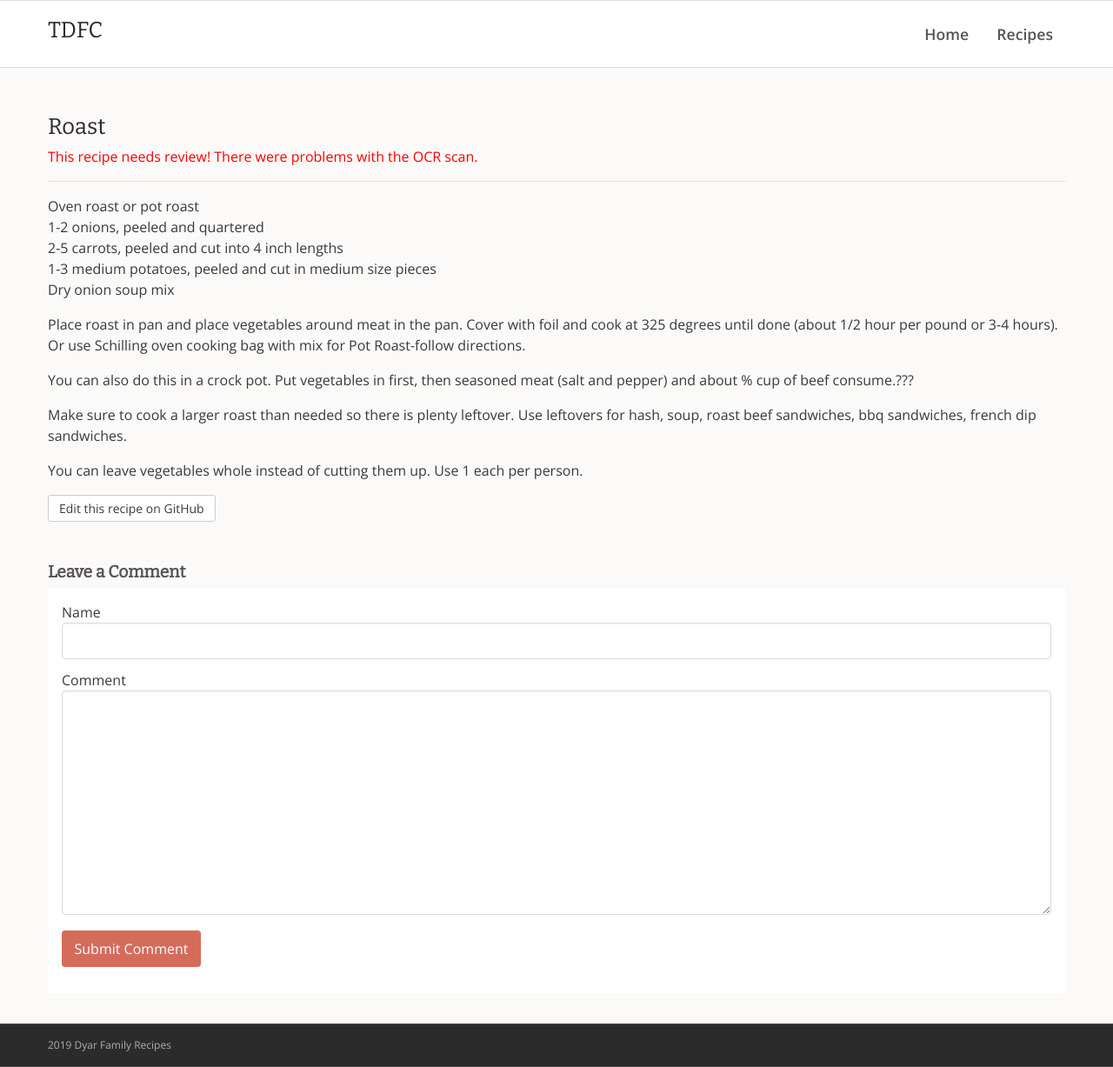
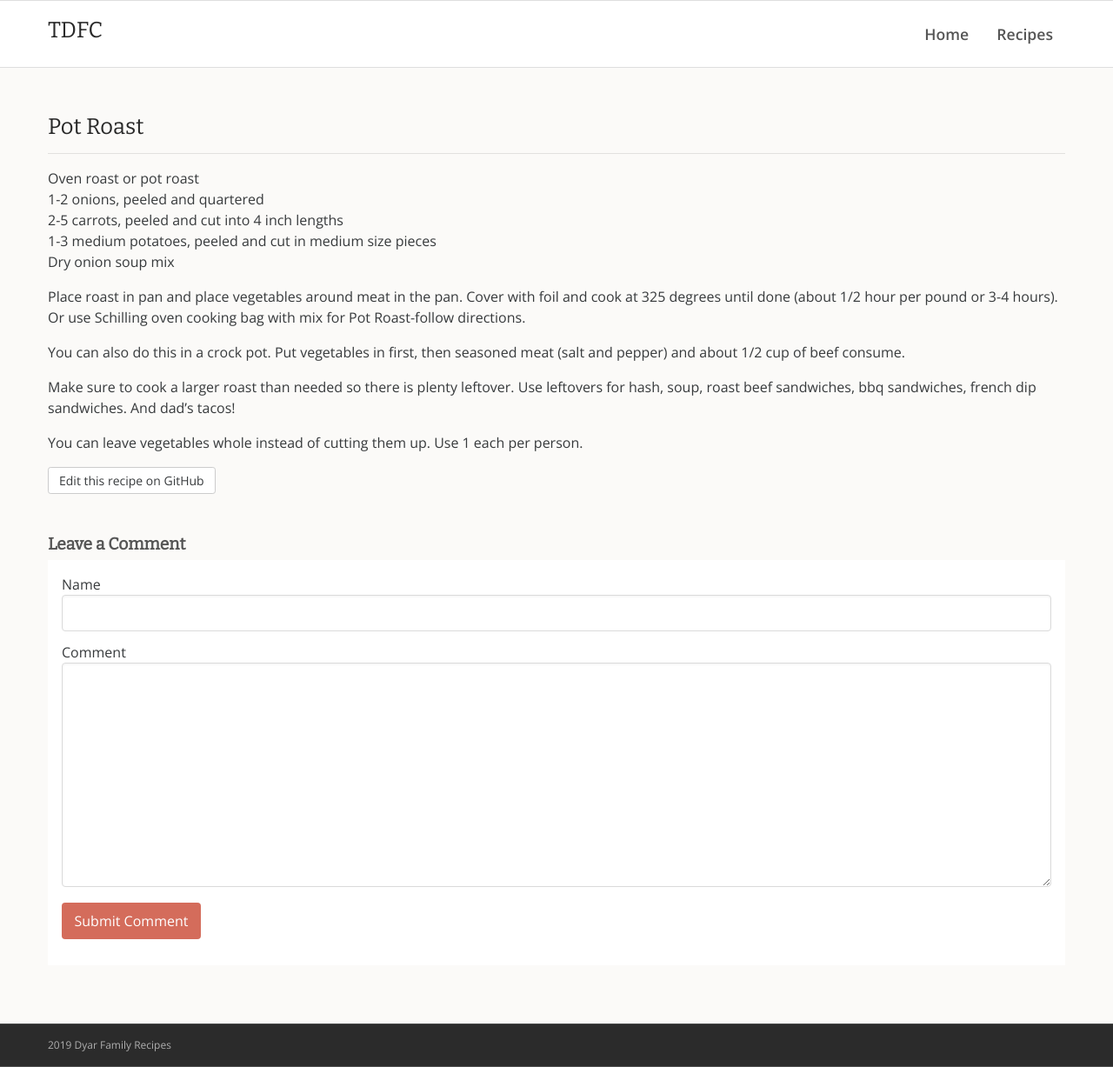
Before and after one commit to rdyar/tdfc, a Jekyll site: the page built from _main-courses/pot-roast.md, in a window 1280 px wide and 1227 px high. Shown: the whole window at 87% size. Built offline with Jekyll 4.4.1, drawn with Linux system fonts in a browser that asks for light colours.

Commit message:
Update and rename roast.md to pot-roast.md

```diff
--- a/_main-courses/roast.md
+++ b/_main-courses/pot-roast.md
@@ -1,5 +1,4 @@
 ---
-s: r
 ---
 
 Oven roast or pot roast
@@ -13,9 +12,9 @@ degrees until done (about 1/2 hour per pound or 3-4 hours). Or use Schilling ove
 with mix for Pot Roast-follow directions.
 
 You can also do this in a crock pot. Put vegetables in first, then seasoned meat (salt and
-pepper) and about % cup of beef consume.???
+pepper) and about 1/2 cup of beef consume.
 
 Make sure to cook a larger roast than needed so there is plenty leftover. Use leftovers for hash,
-soup, roast beef sandwiches, bbq sandwiches, french dip sandwiches.
+soup, roast beef sandwiches, bbq sandwiches, french dip sandwiches. And dad's tacos!
 
 You can leave vegetables whole instead of cutting them up. Use 1 each per person.
```
